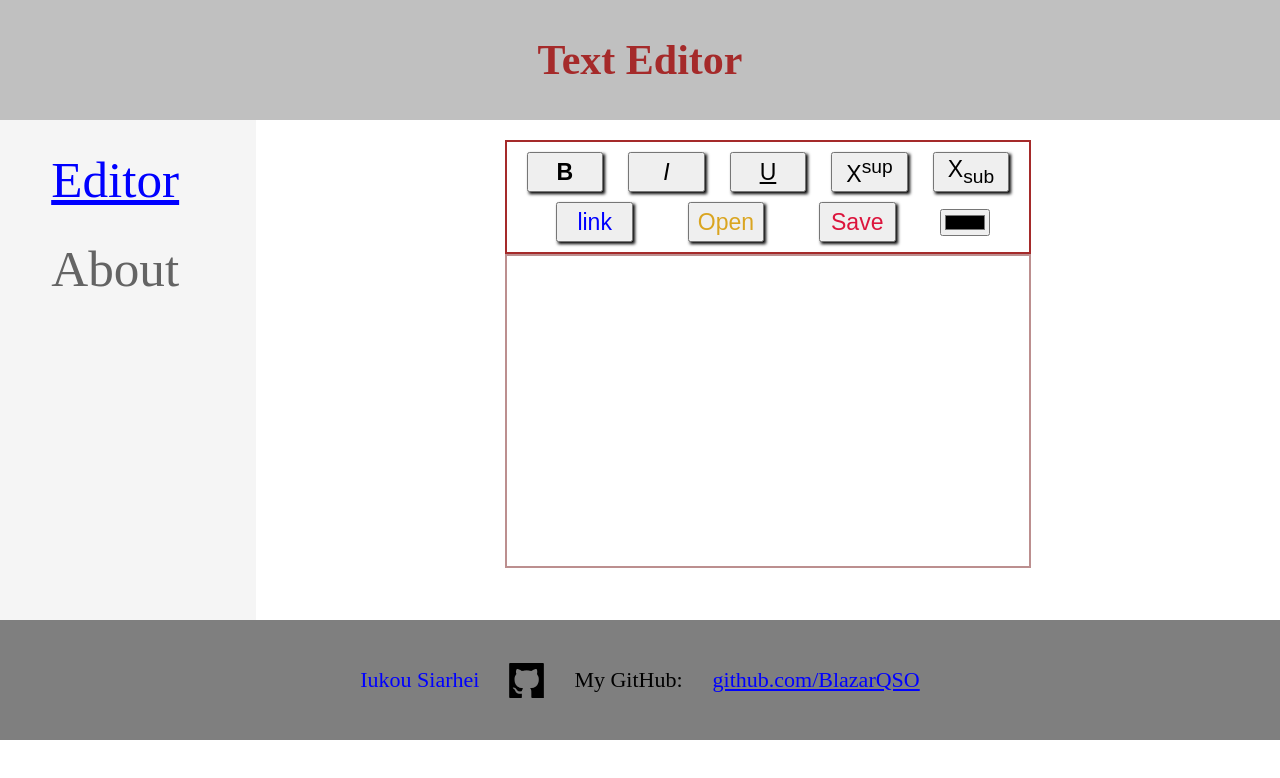
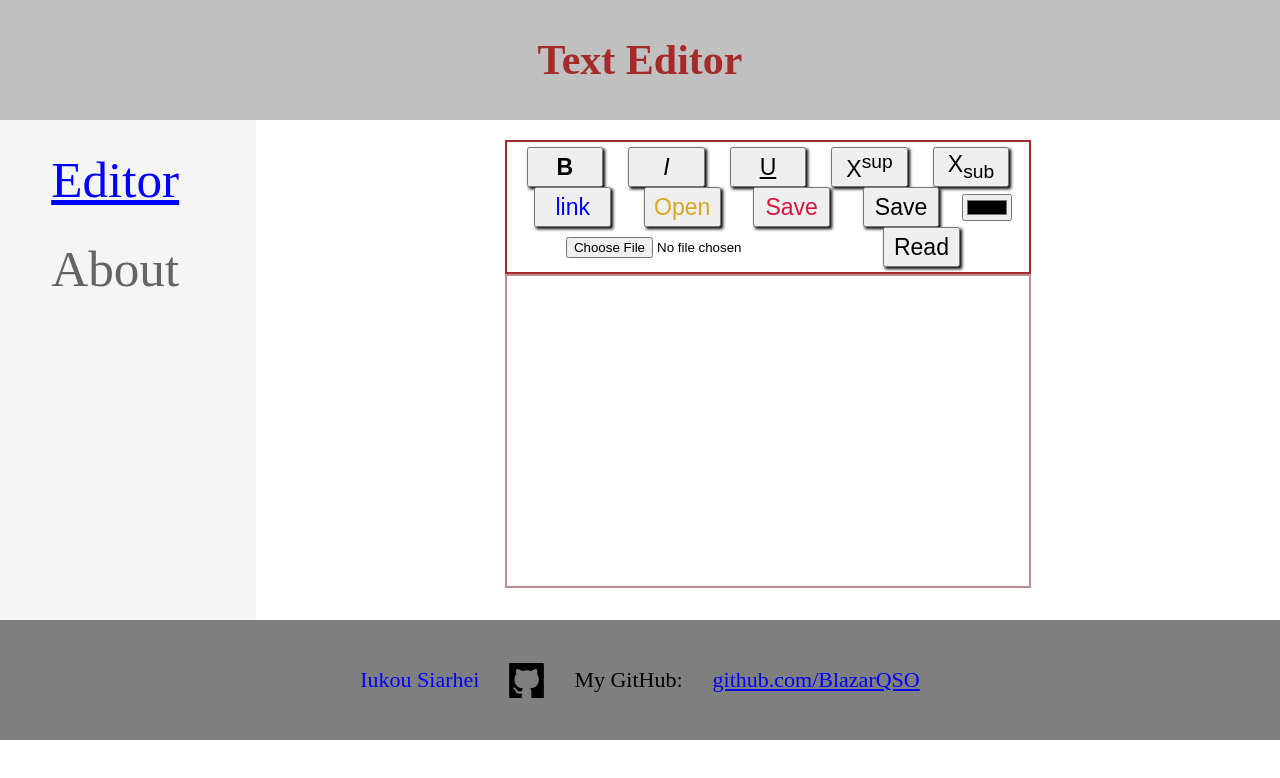
Before and after one commit to BlazarQSO/editor, a React app: page / in a window 1280 px wide. Shown: the top 778 px of the page. Built offline with nearby package versions, Linux system fonts and the light colour scheme.

Commit message:
fear: add saving and opening a file

```diff
--- a/src/components/Main/Main.jsx
+++ b/src/components/Main/Main.jsx
@@ -30,7 +30,6 @@ class Main extends React.Component {
         this.editor = document.querySelector('.editor');
         const firstSpan = document.getElementById('firstSpan');
         this.setCursorPosition(firstSpan, 1);
-        // document.querySelector('#idColor').value = '#0000ff';
     }
 
     initContent() {
@@ -52,14 +51,15 @@ class Main extends React.Component {
 
     setColor() {
         this.color = window.getComputedStyle(this.target, null).getPropertyValue('color');
+        if (this.color) {
+            const rgbToHex = (r, g, b) => '#' + [r, g, b]
+                .map(x => x.toString(16).padStart(2, '0')).join('')
 
-        const rgbToHex = (r, g, b) => '#' + [r, g, b]
-            .map(x => x.toString(16).padStart(2, '0')).join('')
+            const hex = rgbToHex(...this.color.slice(4, this.color.length - 1)
+                .split(', ').map((n) => +n));
 
-        const hex = rgbToHex(...this.color.slice(4, this.color.length - 1)
-            .split(', ').map((n) => +n));
-
-        document.querySelector('#idColor').value = hex;
+            document.querySelector('#idColor').value = hex;
+        }
     }
 
     selectInEditor() {
@@ -205,6 +205,32 @@ class Main extends React.Component {
         }
     }
 
+    saveText() {
+        const text = JSON.stringify(this.editor.innerHTML);
+        const autoLink = document.createElement('a');
+        autoLink.setAttribute('href', 'data:text/plain;charset=utf-8,' + encodeURIComponent(text));
+        autoLink.setAttribute('download', 'editor');
+        autoLink.style.display = 'none';
+        document.body.appendChild(autoLink);
+        autoLink.click();
+        document.body.removeChild(autoLink);
+    }
+
+    readFile() {
+        const input = document.getElementById('file');
+
+        let file = input.files[0];
+
+        let reader = new FileReader();
+        reader.readAsText(file);
+        reader.onload = () => {
+            this.editor.innerHTML = JSON.parse(reader.result);
+        };
+        reader.onerror = () => {
+            console.log(reader.error);
+        };
+    }
+
     render() {
         return (
             <main className="main">
@@ -218,7 +244,10 @@ class Main extends React.Component {
                             value={button.value}
                         />
                     })}
+                    <button onClick={this.saveText.bind(this)}>Save</button>
                     <input type="color" id="idColor" onChange={this.getColor.bind(this)}></input>
+                    <input type="file" id="file"></input>
+                    <button onClick={this.readFile.bind(this)}>Read</button>
                 </section>
                 <div className="editor"
                     aria-label="rdw-editor"
```
